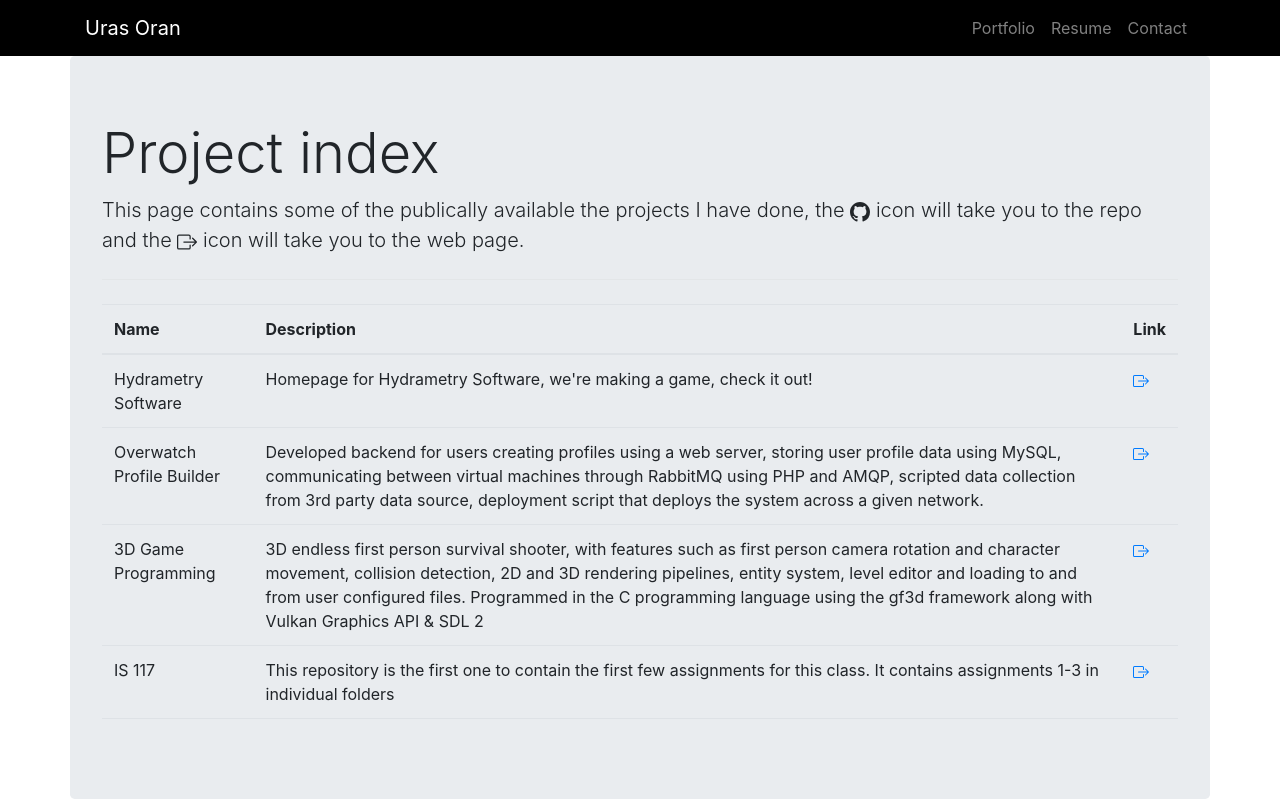
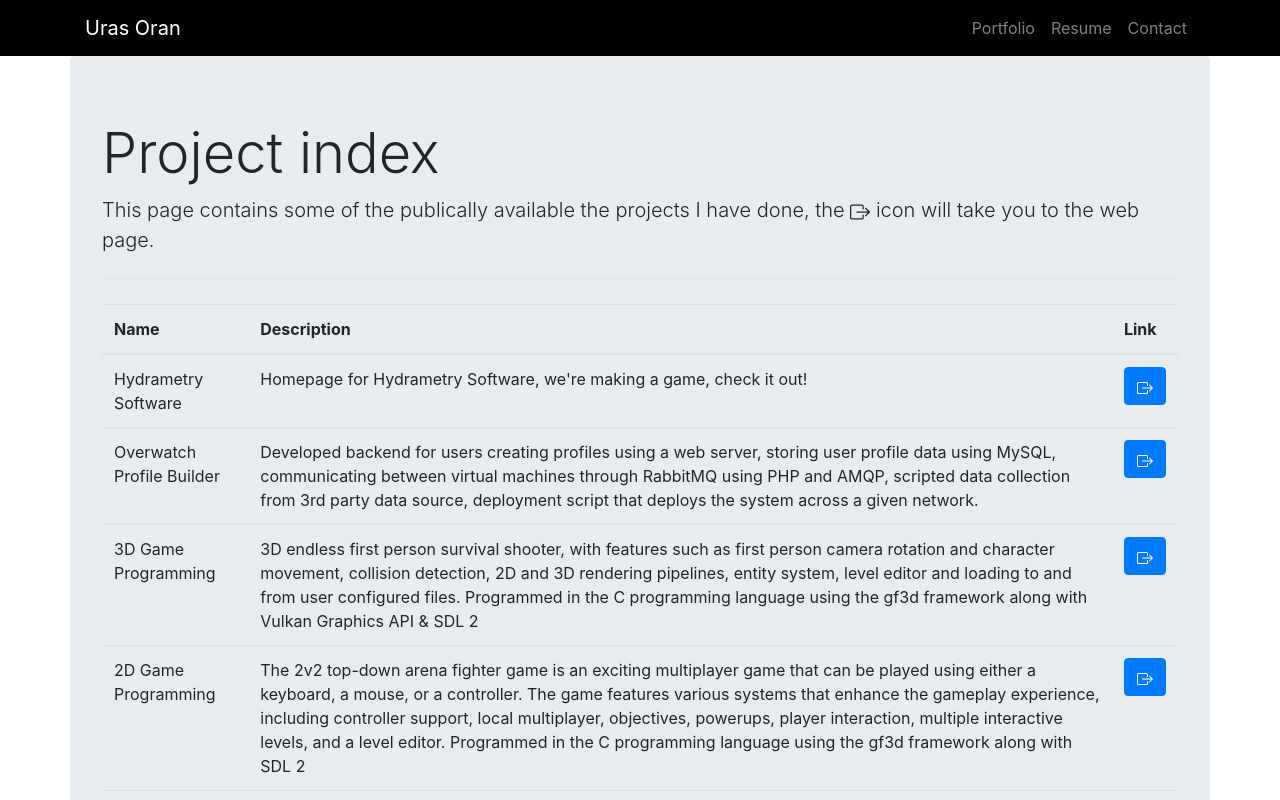
Before and after one commit to urasurasuras/portfolio-react, a React (Create React App) app: page /projects in a window 1280 px wide. Shown: the top 800 px of the page. Built offline with nearby package versions, Linux system fonts and the light colour scheme.

Commit message:
Fixed and added projects and contact github link

```diff
--- a/src/components/Contact.js
+++ b/src/components/Contact.js
@@ -1,5 +1,5 @@
 import { Github, Linkedin, EnvelopeAt, Phone } from "react-bootstrap-icons";
-import { Links,  ContactInfo } from "../variables/Endpoints";
+import { Links, ContactInfo } from "../variables/Endpoints";
 
 function Contact() {
   return (
@@ -13,34 +13,30 @@ function Contact() {
         </div>
         <div className="row">
           <div className="col-lg-3 ml-auto text-center">
-            <a className="d-block" href={Links.Github}>
+            <a className="d-block" href={Links.GitHub}>
               <Github size={96} />
-              <br/>
-
+              <br />
               GitHub
             </a>
           </div>
           <div className="col-lg-3 mr-auto text-center">
             <a className="d-block" href={Links.LinkedIn}>
               <Linkedin size={96} />
-              <br/>
-
+              <br />
               LinkedIn
             </a>
           </div>
           <div className="col-lg-3 mr-auto text-center">
-            <a className="d-block" href={"tel:"+ ContactInfo.Phone}>
+            <a className="d-block" href={"tel:" + ContactInfo.Phone}>
               <Phone size={96} />
-              <br/>
-
+              <br />
               Phone
             </a>
           </div>
           <div className="col-lg-3 mr-auto text-center">
-            <a className="d-block" href={"mailto:"+ ContactInfo.Email}>
+            <a className="d-block" href={"mailto:" + ContactInfo.Email}>
               <EnvelopeAt size={96} />
-              <br/>
-
+              <br />
               Email
             </a>
           </div>
--- a/src/components/Project.js
+++ b/src/components/Project.js
@@ -1,3 +1,6 @@
+import { Button } from "react-bootstrap";
+import { BoxArrowRight } from "react-bootstrap-icons";
+
 function Project(props) {
   return (
     <tr>
@@ -5,25 +8,9 @@ function Project(props) {
       <td>{props.name}</td>
       <td>{props.description}</td>
       <td>
-        <a href={props.link}>
-          <svg
-            width="1em"
-            height="1em"
-            viewBox="0 0 16 16"
-            className="bi bi-box-arrow-right"
-            fill="currentColor"
-            xmlns="http://www.w3.org/2000/svg"
-          >
-            <path
-              fillRule="evenodd"
-              d="M10 12.5a.5.5 0 0 1-.5.5h-8a.5.5 0 0 1-.5-.5v-9a.5.5 0 0 1 .5-.5h8a.5.5 0 0 1 .5.5v2a.5.5 0 0 0 1 0v-2A1.5 1.5 0 0 0 9.5 2h-8A1.5 1.5 0 0 0 0 3.5v9A1.5 1.5 0 0 0 1.5 14h8a1.5 1.5 0 0 0 1.5-1.5v-2a.5.5 0 0 0-1 0v2z"
-            />
-            <path
-              fillRule="evenodd"
-              d="M15.854 8.354a.5.5 0 0 0 0-.708l-3-3a.5.5 0 0 0-.708.708L14.293 7.5H5.5a.5.5 0 0 0 0 1h8.793l-2.147 2.146a.5.5 0 0 0 .708.708l3-3z"
-            />
-          </svg>
-        </a>
+        <Button href={props.link} width="100%" align="center">
+          <BoxArrowRight />
+        </Button>
       </td>
     </tr>
   );
--- a/src/pages/Projects.js
+++ b/src/pages/Projects.js
@@ -1,6 +1,6 @@
 import Table from "react-bootstrap/Table";
 import Project from "../components/Project";
-import { Github, BoxArrowRight } from "react-bootstrap-icons";
+import { BoxArrowRight } from "react-bootstrap-icons";
 
 function Projects() {
   return (
@@ -8,8 +8,7 @@ function Projects() {
       <h1 className="display-4">Project index</h1>
       <p className="lead">
         This page contains some of the publically available the projects I have
-        done, the <Github /> icon will take you to the repo and the{" "}
-        <BoxArrowRight /> icon will take you to the web page.
+        done, the <BoxArrowRight /> icon will take you to the web page.
       </p>
       <hr className="my-4" />
 
@@ -45,138 +44,15 @@ Vulkan Graphics API & SDL 2"
             link="https://github.com/urasurasuras/gf3d"
           />
           <Project
-            name="IS 117"
-            description="This repository is the first one to contain the first few
-              assignments for this class. It contains assignments 1-3 in
-              individual folders"
-            link="https://github.com/urasurasuras/is117"
+            name="2D Game Programming"
+            description="The 2v2 top-down arena fighter game is an exciting multiplayer game that can be played using either a keyboard, a mouse, or a controller. The game features various systems that enhance the gameplay experience, including controller support, local multiplayer, objectives, powerups, player interaction, multiple interactive levels, and a level editor. Programmed in the C programming language using the gf3d framework along with SDL 2"
+            link="https://github.com/urasurasuras/gf2d"
           />
-
-          {/* <tr>
-            <th scope="row">3</th>
-            <td>How the Tnternet Works</td>
-            <td>
-              This webpage goes through how the Internet works. It also has a
-              "GitHub Pages" page
-            </td>
-            <td>
-              <a href="https://github.com/urasurasuras/HowTheInternetWorks">
-                <i className="fab fa-github"></i>
-              </a>
-              <a href="https://urasurasuras.github.io/HowTheInternetWorks/">
-                <svg
-                  width="1em"
-                  height="1em"
-                  viewBox="0 0 16 16"
-                  className="bi bi-box-arrow-right"
-                  fill="currentColor"
-                  xmlns="http://www.w3.org/2000/svg"
-                >
-                  <path
-                    fillRule="evenodd"
-                    d="M10 12.5a.5.5 0 0 1-.5.5h-8a.5.5 0 0 1-.5-.5v-9a.5.5 0 0 1 .5-.5h8a.5.5 0 0 1 .5.5v2a.5.5 0 0 0 1 0v-2A1.5 1.5 0 0 0 9.5 2h-8A1.5 1.5 0 0 0 0 3.5v9A1.5 1.5 0 0 0 1.5 14h8a1.5 1.5 0 0 0 1.5-1.5v-2a.5.5 0 0 0-1 0v2z"
-                  />
-                  <path
-                    fillRule="evenodd"
-                    d="M15.854 8.354a.5.5 0 0 0 0-.708l-3-3a.5.5 0 0 0-.708.708L14.293 7.5H5.5a.5.5 0 0 0 0 1h8.793l-2.147 2.146a.5.5 0 0 0 .708.708l3-3z"
-                  />
-                </svg>
-              </a>
-            </td>
-          </tr>
-          <tr>
-            <th scope="row">4</th>
-            <td>History of the Internet</td>
-            <td>History of the Internet. Team project (empty content)</td>
-            <td>
-              <a href="https://github.com/urasurasuras/IS117---History-of-the-Internet">
-                <i className="fab fa-github"></i>
-              </a>
-              <a href="https://urasurasuras.github.io/IS117---History-of-the-Internet/">
-                <svg
-                  width="1em"
-                  height="1em"
-                  viewBox="0 0 16 16"
-                  className="bi bi-box-arrow-right"
-                  fill="currentColor"
-                  xmlns="http://www.w3.org/2000/svg"
-                >
-                  <path
-                    fillRule="evenodd"
-                    d="M10 12.5a.5.5 0 0 1-.5.5h-8a.5.5 0 0 1-.5-.5v-9a.5.5 0 0 1 .5-.5h8a.5.5 0 0 1 .5.5v2a.5.5 0 0 0 1 0v-2A1.5 1.5 0 0 0 9.5 2h-8A1.5 1.5 0 0 0 0 3.5v9A1.5 1.5 0 0 0 1.5 14h8a1.5 1.5 0 0 0 1.5-1.5v-2a.5.5 0 0 0-1 0v2z"
-                  />
-                  <path
-                    fillRule="evenodd"
-                    d="M15.854 8.354a.5.5 0 0 0 0-.708l-3-3a.5.5 0 0 0-.708.708L14.293 7.5H5.5a.5.5 0 0 0 0 1h8.793l-2.147 2.146a.5.5 0 0 0 .708.708l3-3z"
-                  />
-                </svg>
-              </a>
-            </td>
-          </tr>
-          <tr>
-            <th scope="row">5</th>
-            <td>Cloud Technology </td>
-            <td>
-              Informational webpage about Docker, Kubernetes, containerization
-              and cloud technology. Team project (empty content)
-            </td>
-            <td>
-              <a href="https://github.com/urasurasuras/is117-dockerpage">
-                <i className="fab fa-github"></i>
-              </a>
-              <a href="https://urasurasuras.github.io/is117-dockerpage//">
-                <svg
-                  width="1em"
-                  height="1em"
-                  viewBox="0 0 16 16"
-                  className="bi bi-box-arrow-right"
-                  fill="currentColor"
-                  xmlns="http://www.w3.org/2000/svg"
-                >
-                  <path
-                    fillRule="evenodd"
-                    d="M10 12.5a.5.5 0 0 1-.5.5h-8a.5.5 0 0 1-.5-.5v-9a.5.5 0 0 1 .5-.5h8a.5.5 0 0 1 .5.5v2a.5.5 0 0 0 1 0v-2A1.5 1.5 0 0 0 9.5 2h-8A1.5 1.5 0 0 0 0 3.5v9A1.5 1.5 0 0 0 1.5 14h8a1.5 1.5 0 0 0 1.5-1.5v-2a.5.5 0 0 0-1 0v2z"
-                  />
-                  <path
-                    fillRule="evenodd"
-                    d="M15.854 8.354a.5.5 0 0 0 0-.708l-3-3a.5.5 0 0 0-.708.708L14.293 7.5H5.5a.5.5 0 0 0 0 1h8.793l-2.147 2.146a.5.5 0 0 0 .708.708l3-3z"
-                  />
-                </svg>
-              </a>
-            </td>
-          </tr>
-          <tr>
-            <th scope="row">6</th>
-            <td>The Internet </td>
-            <td>
-              Combination of "How the Internet Works" and "History of the
-              Internet" web pages
-            </td>
-            <td>
-              <a href="https://github.com/urasurasuras/is117-the-internet">
-                <i className="fab fa-github"></i>
-              </a>
-              <a href="https://urasurasuras.github.io/is117-the-internet/">
-                <svg
-                  width="1em"
-                  height="1em"
-                  viewBox="0 0 16 16"
-                  className="bi bi-box-arrow-right"
-                  fill="currentColor"
-                  xmlns="http://www.w3.org/2000/svg"
-                >
-                  <path
-                    fillRule="evenodd"
-                    d="M10 12.5a.5.5 0 0 1-.5.5h-8a.5.5 0 0 1-.5-.5v-9a.5.5 0 0 1 .5-.5h8a.5.5 0 0 1 .5.5v2a.5.5 0 0 0 1 0v-2A1.5 1.5 0 0 0 9.5 2h-8A1.5 1.5 0 0 0 0 3.5v9A1.5 1.5 0 0 0 1.5 14h8a1.5 1.5 0 0 0 1.5-1.5v-2a.5.5 0 0 0-1 0v2z"
-                  />
-                  <path
-                    fillRule="evenodd"
-                    d="M15.854 8.354a.5.5 0 0 0 0-.708l-3-3a.5.5 0 0 0-.708.708L14.293 7.5H5.5a.5.5 0 0 0 0 1h8.793l-2.147 2.146a.5.5 0 0 0 .708.708l3-3z"
-                  />
-                </svg>
-              </a>
-            </td>
-          </tr> */}
+          <Project
+            name="Cards of Betrayal"
+            description="Original digital card game. This Unity project is a demo which can only be played locally by players taking turns. Rules of play are available in the README of the project."
+            link="https://github.com/urasurasuras/Cards-of-Betrayal"
+          />
         </tbody>
       </Table>
     </div>
```
